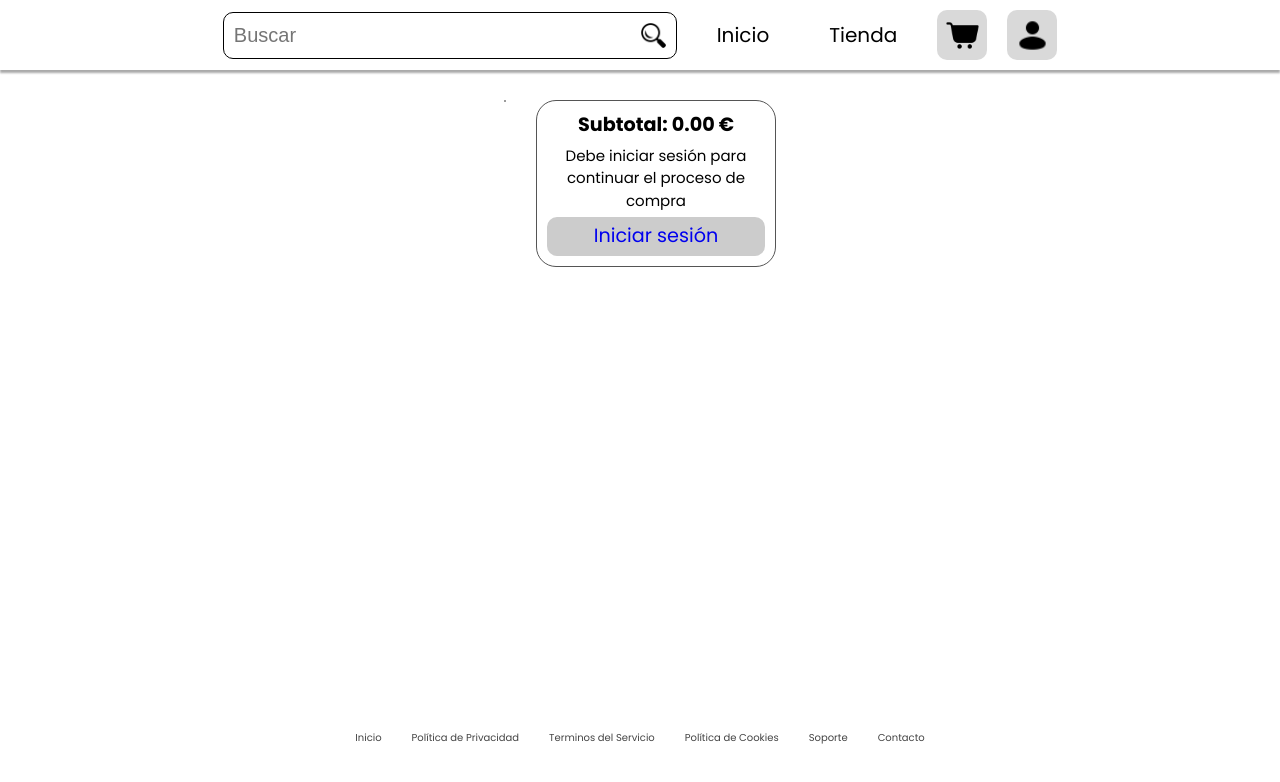
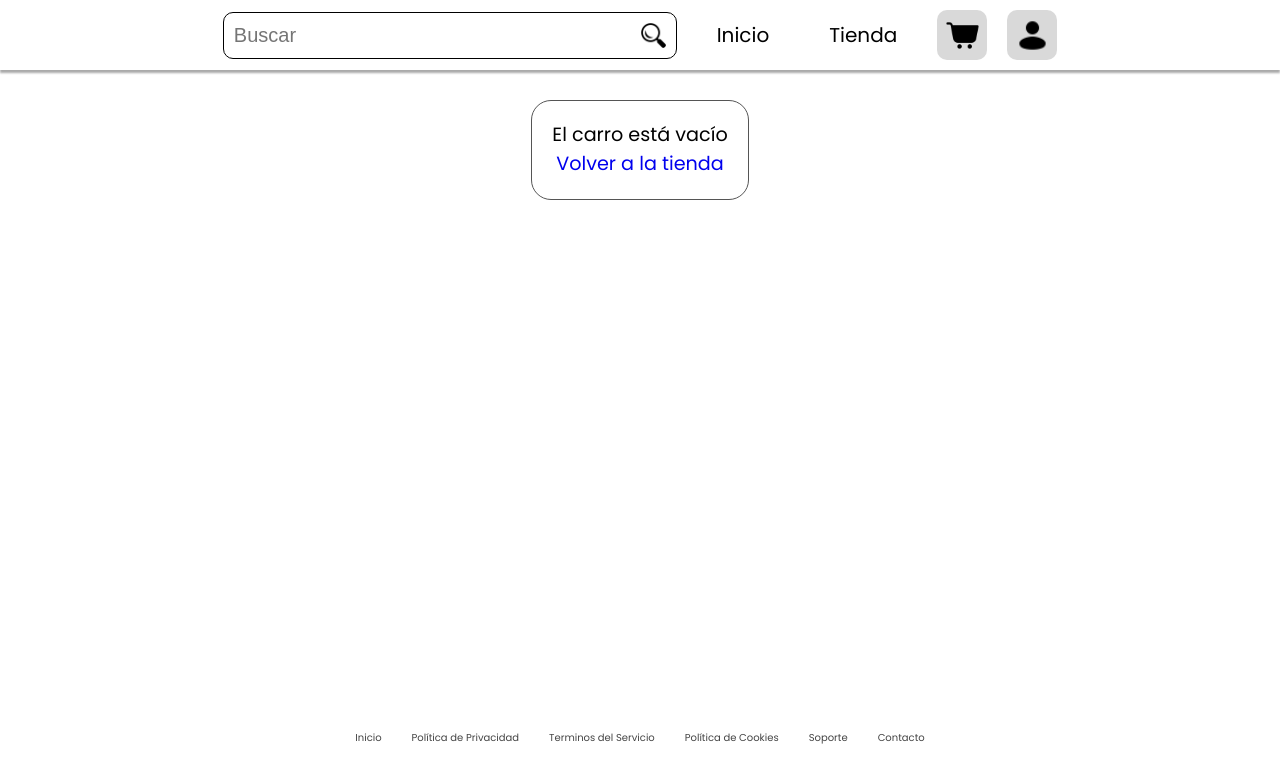
Before and after one commit to arrebolawork/frontendE-commerce, a React (Vite) app: page /cart in a window 1280 px wide. Shown: the top 782 px of the page. Built offline with nearby package versions, Linux system fonts and the light colour scheme.

Commit message:
Mensaje carro vacio y comprobacion cumpleaños en perfil

```diff
--- a/src/components/Profile/Profile.jsx
+++ b/src/components/Profile/Profile.jsx
@@ -26,9 +26,13 @@ export default function Profile() {
         <label>
           Apellidos : <strong>{profileUser.lastName}</strong>
         </label>
-        <label>
-          Cumpleaños : <strong>{profileUser.birthday.split('T')[0]}</strong>
-        </label>
+        {profileUser.birthday && (
+          <>
+            <label>
+              Cumpleaños : <strong>{profileUser.birthday.split('T')[0]}</strong>
+            </label>
+          </>
+        )}
         <label>
           Email : <strong>{profileUser.email}</strong>
         </label>
--- a/src/config.jsx
+++ b/src/config.jsx
@@ -1 +1 @@
-export const API_URL = 'http://localhost:3000';
+export const API_URL = 'https://mc.langtonsant.es/api';
--- a/src/pages/CartView/CartView.jsx
+++ b/src/pages/CartView/CartView.jsx
@@ -9,7 +9,7 @@ import CartProduct from '../../components/CartProduct/CartProduct.jsx';
 import './CartView.scss';
 
 const CartView = () => {
-  const { user, cart, addProductToCart, emptyCart } = useContext(UserContext);
+  const { user, cart, emptyCart } = useContext(UserContext);
   const [products, setProducts] = useState([]);
   const [price, setPrice] = useState(0);
 
@@ -25,7 +25,10 @@ const CartView = () => {
     };
     console.log(body.products);
     axios.post(`${API_URL}/order`, body).then((res) => {
-      navigate('/shop');
+      if (res.status == 201) {
+        emptyCart();
+        navigate('/');
+      }
     });
   };
 
@@ -46,8 +49,16 @@ const CartView = () => {
   return (
     <div className="cartView">
       <div className="cartProducts">
-        {products.map((product) => cart.has(product.id) && <CartProduct product={product} key={product.id} />)}
+        {cart.size > 0 ? (
+          products.map((product) => cart.has(product.id) && <CartProduct product={product} key={product.id} />)
+        ) : (
+          <div className="emptyCart">
+            <p>El carro está vacío</p>
+            <Link to="/">Volver a la tienda</Link>
           </div>
+        )}
+      </div>
+      {cart.size > 0 && (
         <div className="checkout">
           <b>Subtotal: {price.toFixed(2)} €</b>
           {user ? (
@@ -65,6 +76,7 @@ const CartView = () => {
             </>
           )}
         </div>
+      )}
     </div>
   );
 };
--- a/src/pages/CartView/CartView.scss
+++ b/src/pages/CartView/CartView.scss
@@ -8,6 +8,9 @@
     .cartProducts {
         border: 1px solid #555;
         border-radius: 20px;
+.emptyCart {
+        padding: 20px;
+    }
     }
 
     .checkout {
```
Lines whose indentation alone changed are shown as unchanged.
